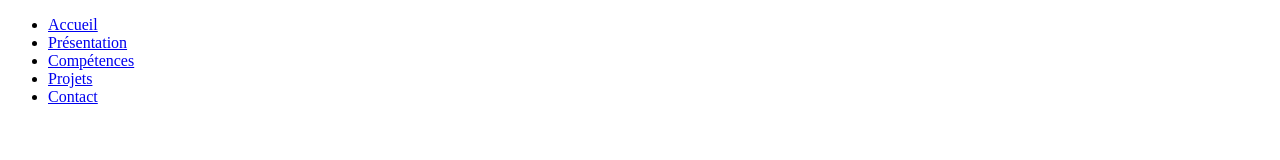
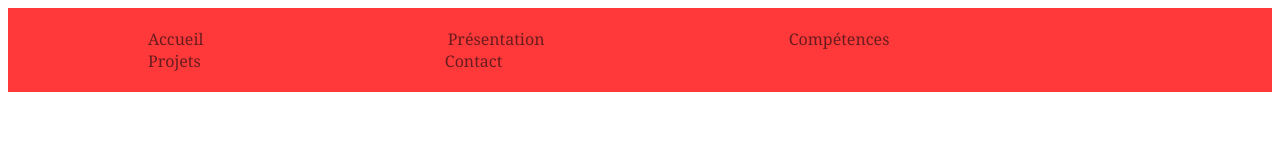
Before and after one commit to RakotoGisele/Portfolio, a plain HTML site: page Menu portfolio/index.html in a window 1280 px wide. Drawn offline with Linux system fonts and the light colour scheme.

Commit message:
modification du style et de nom des balises styles

```diff
--- a/Menu portfolio/style.css
+++ b/Menu portfolio/style.css
@@ -1,23 +1,21 @@
-.nav ul{
+.menu {
     margin: 0px;
     padding: 0px;
-    list-style-type: none;
-    font-family: avenir, sans-serif;
-    border: 20px solid #ff3939;
+    padding-top: 20px;
+    padding-bottom: 20px;
+    font-family: Cambria, Cochin, Georgia, Times, 'Times New Roman', serif;
     background-color:#ff3939;
 }
-.nav li{
+.menu li {
     display: inline-block;
-    width: 250px;
-    margin: 0px;
-    padding: 0px;
-    text-align: center;
+    margin-left: 140px;
+    margin-right: 100px;
+
 }
-.nav li a{
-    display: block;
+.menu_button:hover {
+    color: sandybrown;
+}
+a:link {
     text-decoration: none;
-    color: #3b2929;
+    color: #691c1f;
 }
-.nav li :hover{
-    color: khaki;
-}
```
